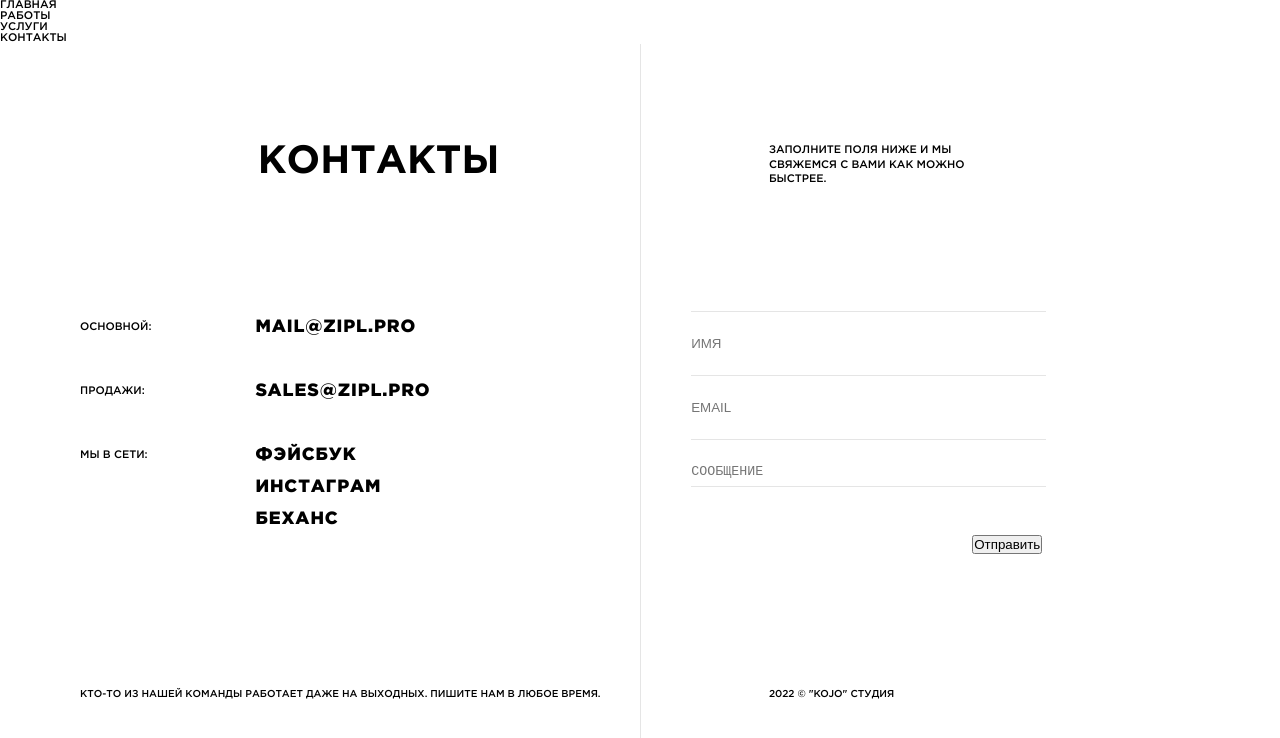
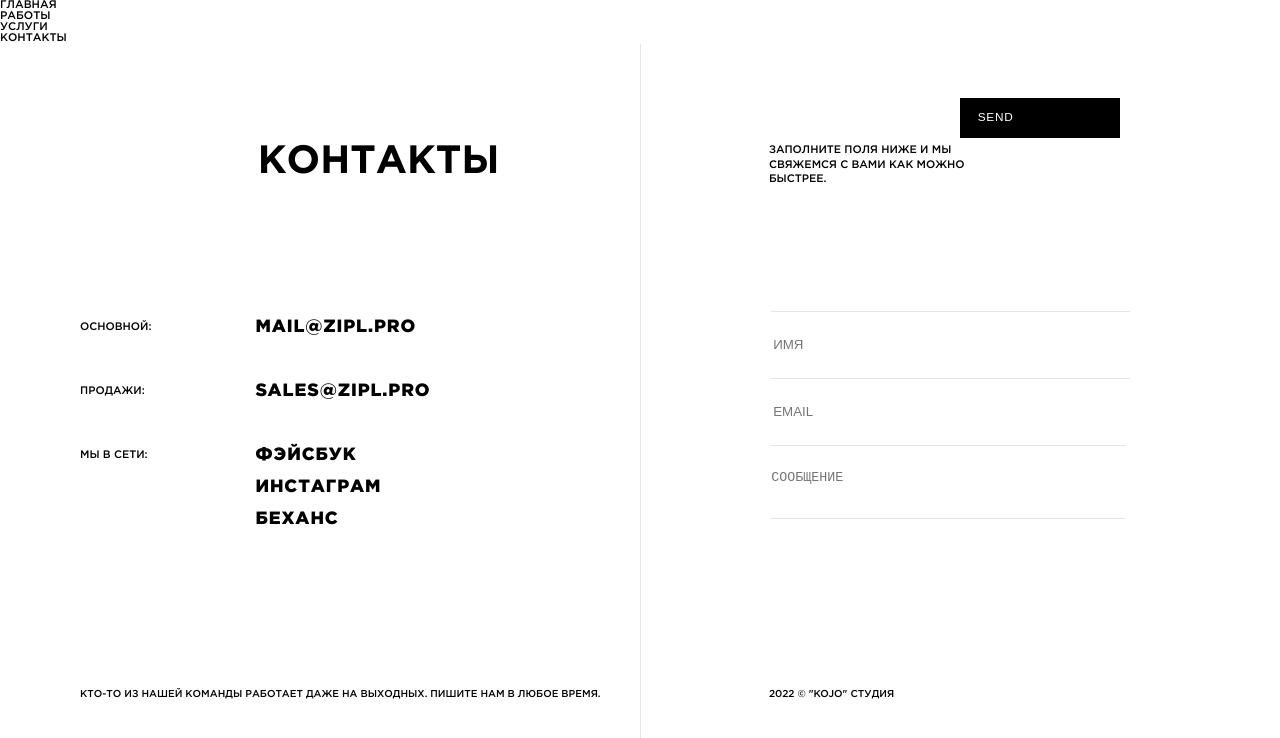
Before and after one commit to AnatolyKostarev/kojo, a React (Create React App) app: page /contacts in a window 1280 px wide. Shown: the top 738 px of the page. Built offline with nearby package versions, Linux system fonts and the light colour scheme.

Commit message:
Add button component into Feedback form of Contacts

```diff
--- a/src/components/buttonMax/button.module.css
+++ b/src/components/buttonMax/button.module.css
@@ -4,9 +4,10 @@
   z-index: 10;
   top: 12.3vh;
 }
-#anchor_from:hover, #btn:hover{
-    /* cursor: url("../../../public/img/header/cursorYellow.svg"), auto; */
-cursor: pointer;
+
+#anchor_from:hover,
+#btn:hover {
+  cursor: url("/public/img/header/cursor_active.svg") 10 10, pointer;
 }
 
 #btn {
@@ -15,13 +16,12 @@ cursor: pointer;
   border: none;
   position: relative;
   overflow: hidden;
-    transition: 0.3s;
+  transition: 0.3s linear;
   background: transparent;
-
 }
 
 #btn:before {
-    content: "HIRE US";
+  content: "SEND";
   color: black;
   font-size: 3.95vh;
   line-height: 4.93vh;
@@ -32,21 +32,20 @@ cursor: pointer;
   background: white;
   width: 100%;
   height: 100%;
-    transition: 0.3s;
+  transition: 0.3s linear;
   text-align: left;
   box-sizing: border-box;
-
 }
 
 #btn:after {
-    content: "HIRE US";
+  content: "SEND";
   position: absolute;
   top: 0;
   left: 0;
   width: 100%;
   height: 100%;
   font-size: 1.48vh;
-    letter-spacing: .06vw;
+  letter-spacing: 0.06vw;
   line-height: 4.9vh;
   color: #fff;
   text-transform: uppercase;
@@ -76,7 +75,6 @@ cursor: pointer;
   90% {
     left: 0%;
     color: transparent;
-
   }
 
   to {
--- a/src/components/contacts/Contacts.jsx
+++ b/src/components/contacts/Contacts.jsx
@@ -80,7 +80,7 @@ export default function Contacts() {
           {new Date().getFullYear()} &copy; "kojo" студия
         </div>
       </section>
-      <footer>
+      {/* <footer>
         <div className={styles.footer__container}>
           <div className={styles.footer__footer}>
             <div className={styles.footer__social}>
@@ -109,7 +109,7 @@ export default function Contacts() {
             </div>
           </div>
         </div>
-      </footer>
+      </footer> */}
     </>
   );
 }
--- a/src/components/form/Form.jsx
+++ b/src/components/form/Form.jsx
@@ -1,4 +1,5 @@
 import React from "react";
+import Button from "../buttonMax/button";
 import styles from "./Form.module.css";
 
 export default function Form() {
@@ -37,12 +38,13 @@ export default function Form() {
         {/* <p>Это поле обязательно</p> */}
       </div>
       <div className={styles.submitWrapper}>
-          <button
+        {/* <button
             type="submit"
             className={styles.btn}
           >
             <div>Отправить</div>
-          </button>
+          </button> */}
+        <Button />
       </div>
     </form>
   );
```
Also changed, not shown: src/components/homepage/title/title.module.css (+19 -10 lines). Lines whose indentation alone changed are shown as unchanged.
